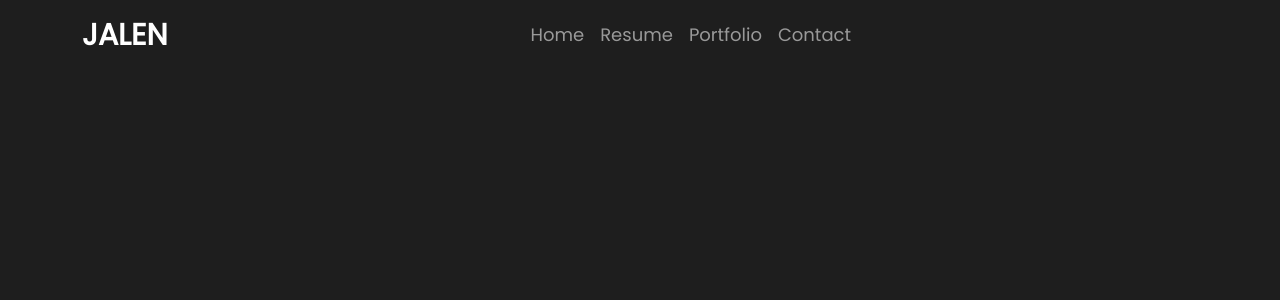
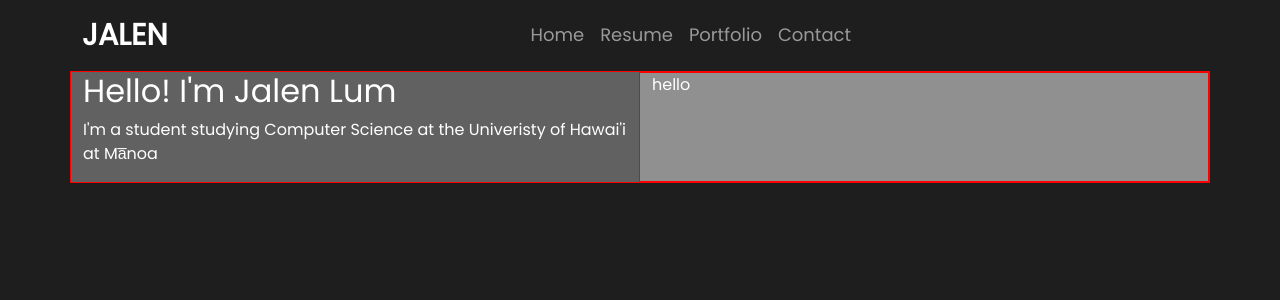
Before and after one commit to jalenlum/Portfolio, a React (Create React App) app: page / in a window 1280 px wide. Shown: the top 300 px of the page. Built offline with nearby package versions, Linux system fonts and the light colour scheme.

Commit message:
Started working on header

```diff
--- a/public/styles.css
+++ b/public/styles.css
@@ -39,3 +39,8 @@ body {
 .links:active {
   opacity: 0.7;
 }
+
+.test {
+  background-color: rgba(255, 255, 255, 0.299);
+  border: 1px solid red
+}
--- a/src/components/Header.js
+++ b/src/components/Header.js
@@ -1,7 +1,19 @@
 export const Header = () =>{
   return(
     <>
-
+      <div class="container">
+        <div class="row justify-content-center test">
+          <div class="col align-items-end">
+            <h2>Hello! I'm Jalen Lum</h2>
+            <p>
+              I'm a student studying Computer Science at the Univeristy of Hawai'i at Ma&#773;noa
+            </p>
+          </div>
+          <div class="col test">
+            hello
+          </div>
+        </div>
+      </div>
     </>
   )
 }
```
